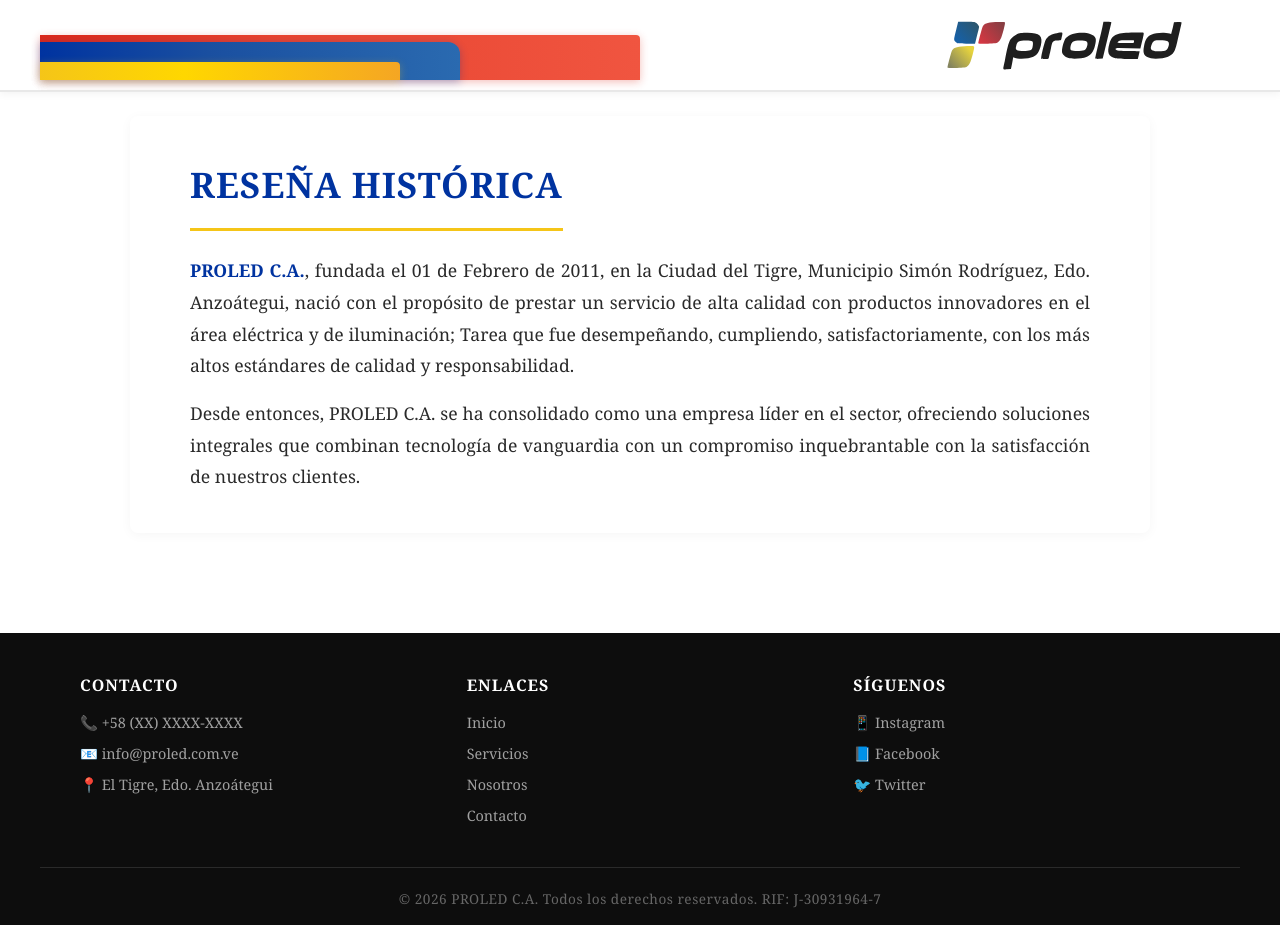
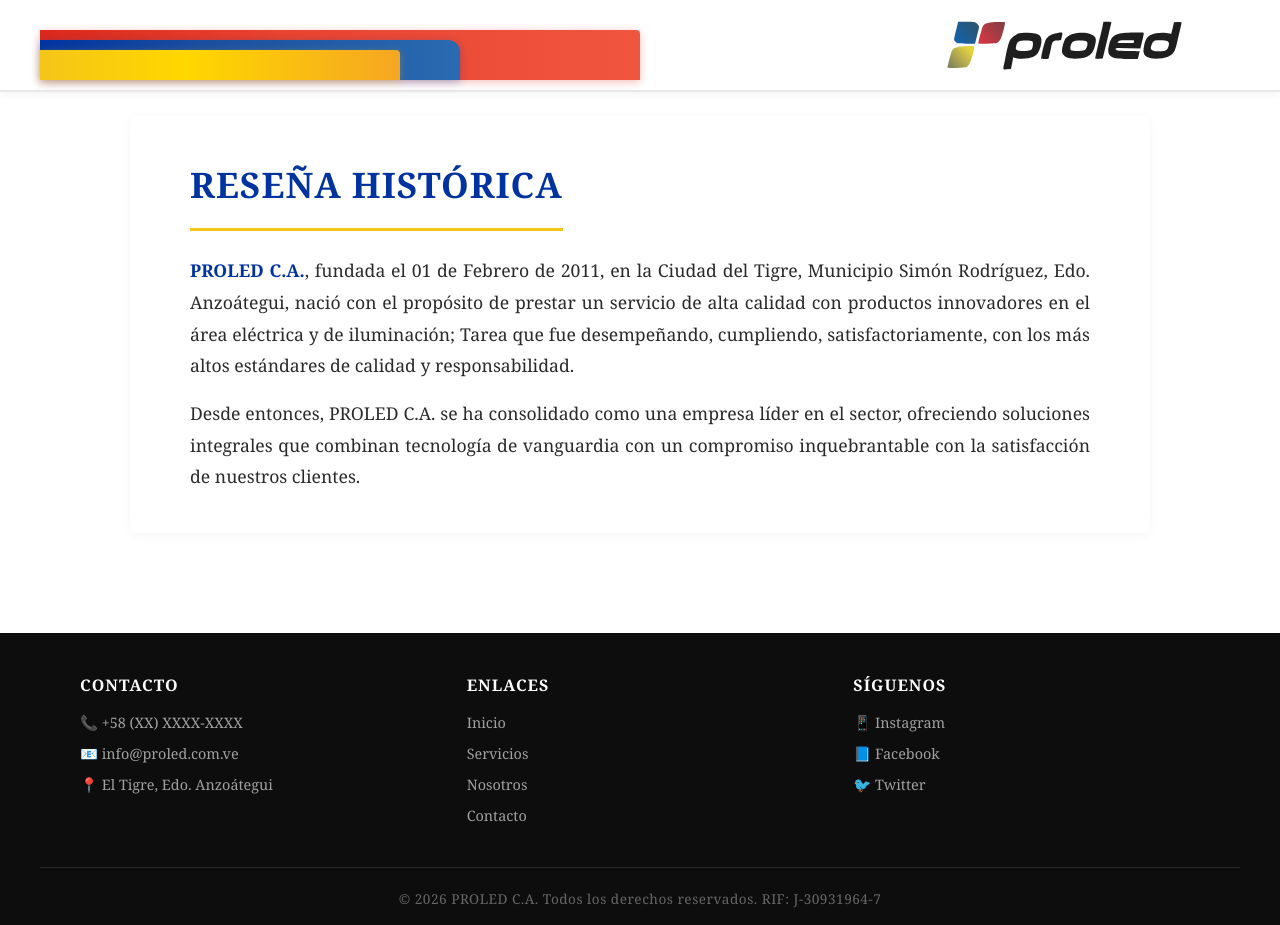
Before and after one commit to ing-nestorgomez/belorp, a Jekyll site: the page built from index.html, in a window 1280 px wide and 925 px high. Built offline with Jekyll 4.4.1, drawn with Linux system fonts in a browser that asks for light colours.

Commit message:
Update heights of stripe-red, stripe-blue, and stripe-yellow
Increased height of red, blue, and yellow stripes for better visibility.

```diff
--- a/assets/css/styles.css
+++ b/assets/css/styles.css
@@ -71,7 +71,7 @@
 /* --- FRANJA ROJA (Fondo, más grande) --- */
 .stripe-red {
   width: 50%;
-  height: 45px;
+  height: 50px;
   background: linear-gradient(90deg, #da291c 0%, #e84430 40%, #f05540 100%);
   border-radius: 0 4px 0 0;
   z-index: 1;
@@ -83,7 +83,7 @@
 /* --- FRANJA AZUL (Medio) --- */
 .stripe-blue {
   width: 35%;
-  height: 38px;
+  height: 40px;
   background: linear-gradient(90deg, #0033a0 0%, #1a4fa0 40%, #2a6ab0 100%);
   border-radius: 0 12px 0 0;
   z-index: 2;
@@ -95,7 +95,7 @@
 /* --- FRANJA AMARILLA (Arriba, más pequeña) --- */
 .stripe-yellow {
   width: 30%;
-  height: 18px;
+  height: 30px;
   background: linear-gradient(90deg, #f5c518 0%, #ffd700 40%, #f5a623 100%);
   border-radius: 0 4px 0 0;
   z-index: 3;
```
